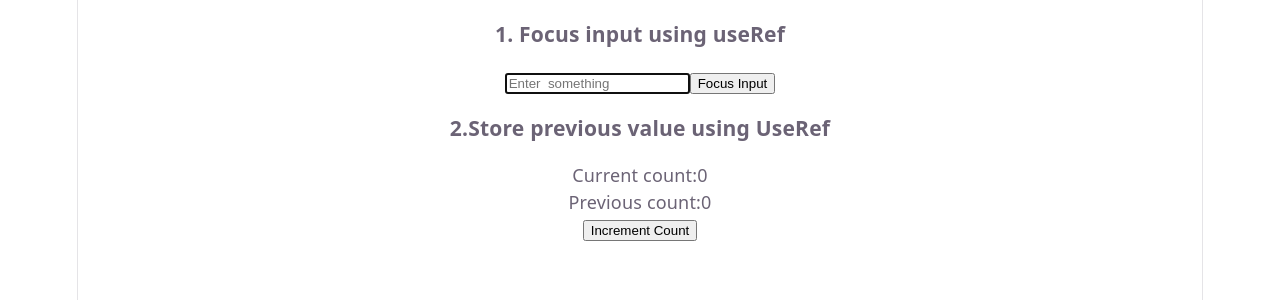
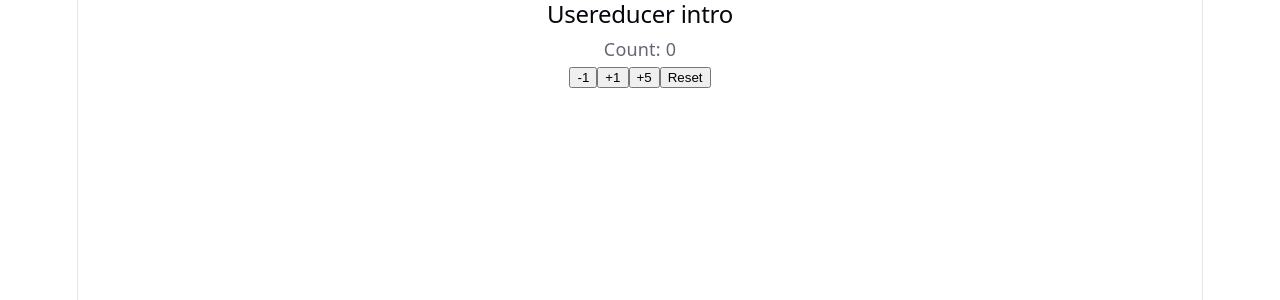
Before and after one commit to srustirnethaji24/MERN_Stu_FebMay26Mys, a React (Vite) app in the folder w10/D2/my-app/: page / in a window 1280 px wide. Shown: the top 300 px of the page. Built offline with nearby package versions, Linux system fonts and the light colour scheme.

Commit message:
useReducer hook

```diff
--- a/w10/D2/my-app/src/App.jsx
+++ b/w10/D2/my-app/src/App.jsx
@@ -2,13 +2,15 @@
 import { UseContextIntro } from "./components/P1";
 import { useDocumentTitle } from './components/P2';
 import { CustomHooksIntro} from "./components/P2";
-import{ UseRefIntro } from "./components/P3";
+import { UseRefIntro } from "./components/P3";
+import { UseReducerIntro } from "./components/P4";
 function App() {
   return (
     <>
       {/* <UseContextIntro /> */}
       {/* <CustomHooksIntro /> */}
-      <UseRefIntro />
+      {/* <UseRefIntro /> */}
+      <UseReducerIntro />
     </>
   )
 }
--- /dev/null
+++ b/w10/D2/my-app/src/components/P4.jsx
@@ -0,0 +1,59 @@
+// useReducer hook
+// A managing state with reducer function
+// Helps keep update logic in one place
+
+// Where to use?
+// Forms
+// Shopping carts
+// Counters with multiple actions
+// Games
+
+// How it works?
+// 1. We define a reducer(state, action)
+// 2. We call useReducer(reducer,initialState)
+// 3. We dispatch actions:
+        // e.g: dispatch({type:'increment'})
+import { useReducer } from "react";
+// initial state object
+const initialState = {
+    count : 0
+};
+
+// Reducer function
+// current state
+// action object
+
+// it must return the NEXT state
+
+function reducer(state,action){
+    switch(action.type){
+        case 'increment':
+            return{...state,count:state.count+1};
+        case 'decrement':
+            return{...state,count:state.count-1};
+        case 'reset':
+            return initialState;
+        case 'incrementByAmount':
+            return{...state,count:state.count+action.payload};
+
+        default: return state;
+    }
+}
+
+export function UseReducerIntro(){
+    // return
+    // state: current state object
+    // dispatch: function to send actions to reducer
+
+    const [state, dispatch] = useReducer(reducer, initialState);
+    return(
+        <section>
+            <h2>Usereducer intro</h2>
+            <p>Count: {state.count}</p>
+            <button onClick={()=>dispatch({type:'decrement'})}> -1 </button>
+            <button onClick={()=>dispatch({type:'increment'})}> +1 </button>
+            <button onClick={()=>dispatch({type:'incrementByAmount',payload:5})}> +5 </button>
+            <button onClick={()=>dispatch({type:'reset'})}> Reset </button>
+        </section>
+    )
+}
```
